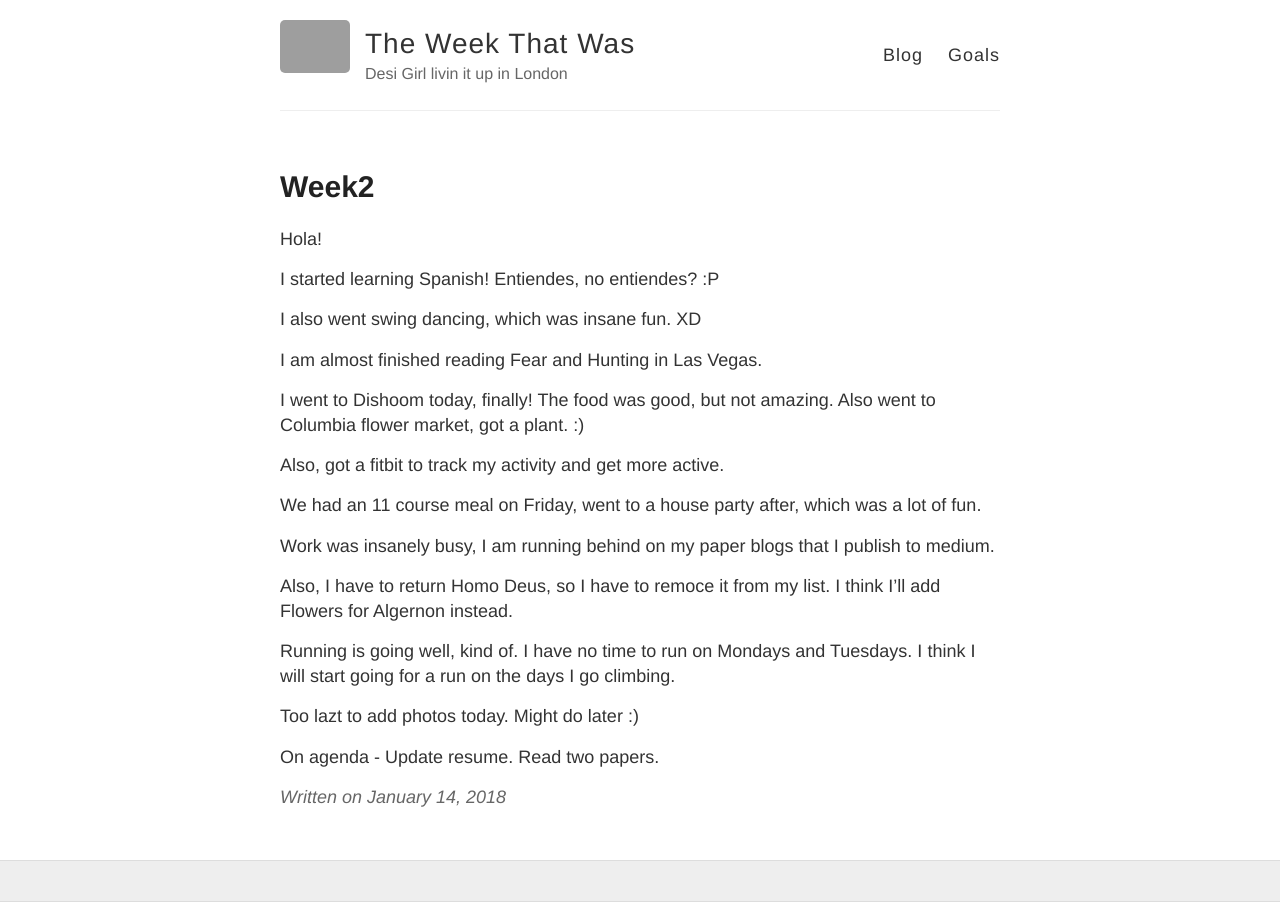
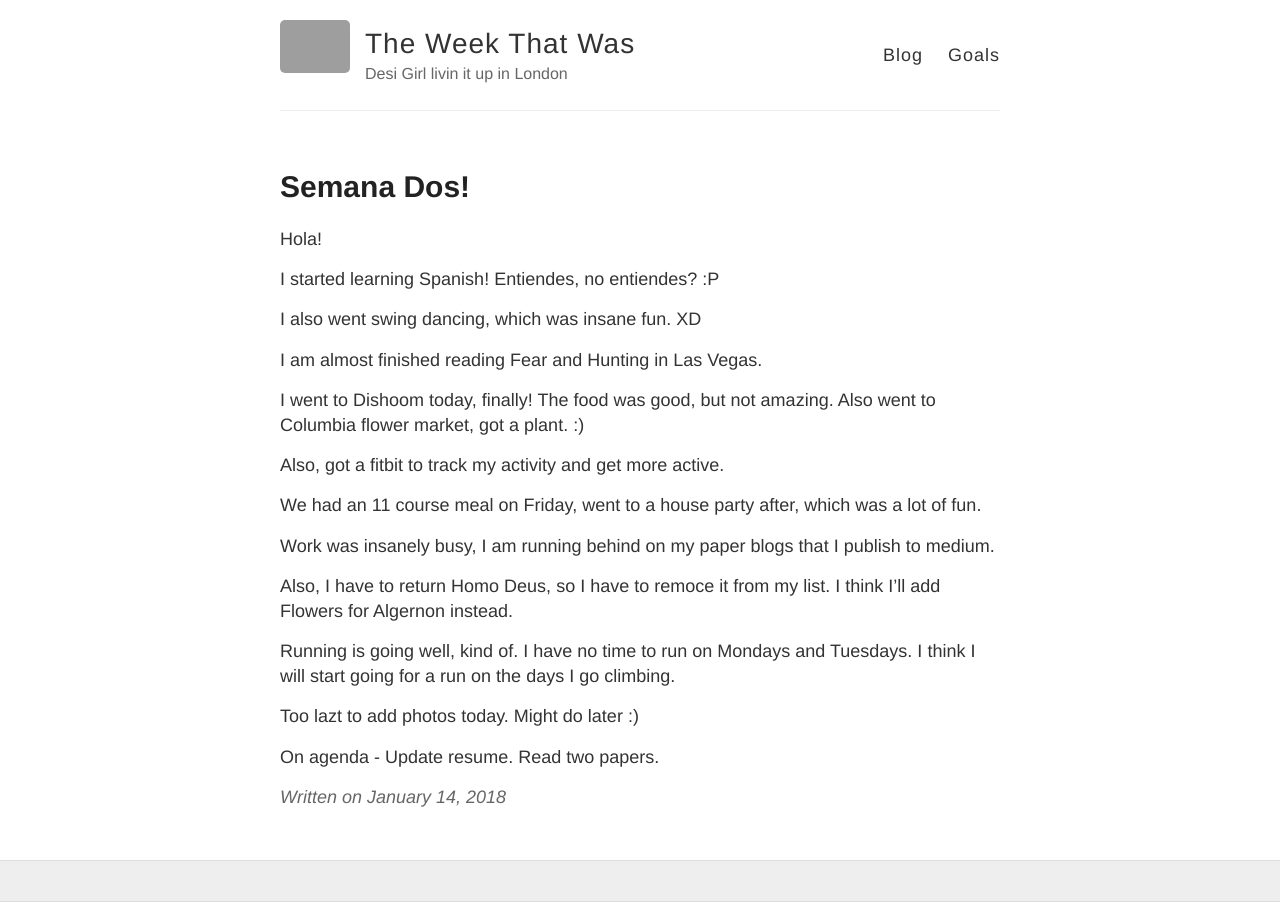
Before and after one commit to harEshInBerlin/weasleys.github.io, a Jekyll site: the page built from _posts/2018-1-14-Week2.md, in a window 1280 px wide. Built offline with Jekyll 4.4.1, drawn with Linux system fonts in a browser that asks for light colours; our own code applies the rules of GitHub Pages for plain Markdown files; grey boxes are pictures that could not be loaded.

Commit message:
Fix title

```diff
--- a/_posts/2018-1-14-Week2.md
+++ b/_posts/2018-1-14-Week2.md
@@ -1,3 +1,7 @@
+---
+layout: post
+title: Semana Dos!
+---
 Hola!
 
 I started learning Spanish! Entiendes, no entiendes? :P
```
